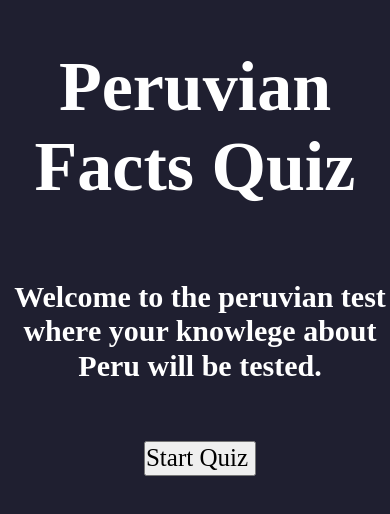
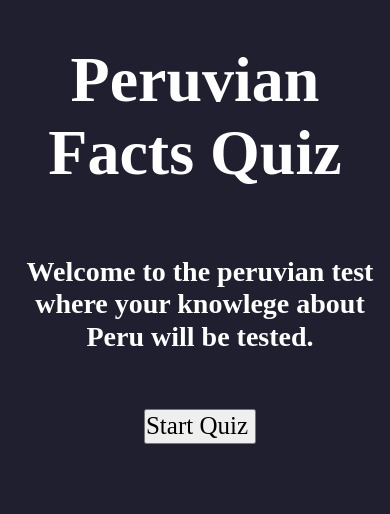
Before and after one commit to diegojeda775/Quiz-App, a plain HTML site: page index.html in a window 390 px wide. Drawn offline with nearby package versions, Linux system fonts and the light colour scheme.

Commit message:
better mobile spacing

```diff
--- a/app.css
+++ b/app.css
@@ -25,7 +25,9 @@ p {
 header{
   color: white;
   text-align: center;
-  font-size: 35px;
+  font-size: 32px;
+  margin: 0px;
+  padding: 0px;
 }
 
 form{
@@ -35,7 +37,7 @@ form{
 
 h2 {
   color: white;
-  font-size: 30px;
+  font-size: 28px;
   padding-left: 0px;
 }
 
```
